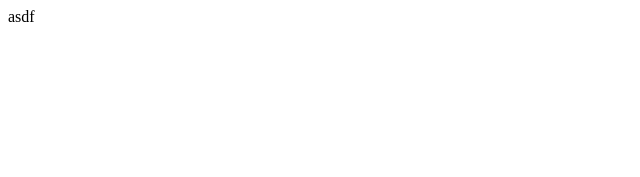
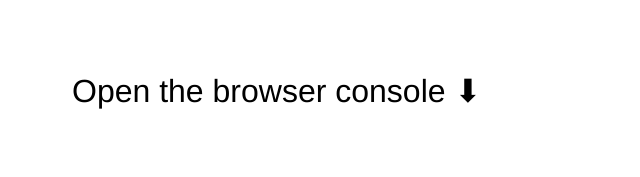
Before and after one commit to jmakeig/marklogic-syslog-demo, a website: page browser/public/demo.html in a window 1280 px wide. Shown: the whole page, without its empty margins (0-640 px from the left). Drawn offline with Linux system fonts and the light colour scheme.

Commit message:
Clean-up

```diff
--- a/browser/public/demo.html
+++ b/browser/public/demo.html
@@ -7,8 +7,11 @@
   <script type="application/javascript">
 new RemoteConsole(window.console);
   </script>
+  <style type="text/css">
+body { padding: 2em; font-family: Helvetica, sans-serif; font-size: 2em; }
+  </style>
 </head>
 <body>
-asdf
+Open the browser console ⬇︎
 </body>
 </html>
```
